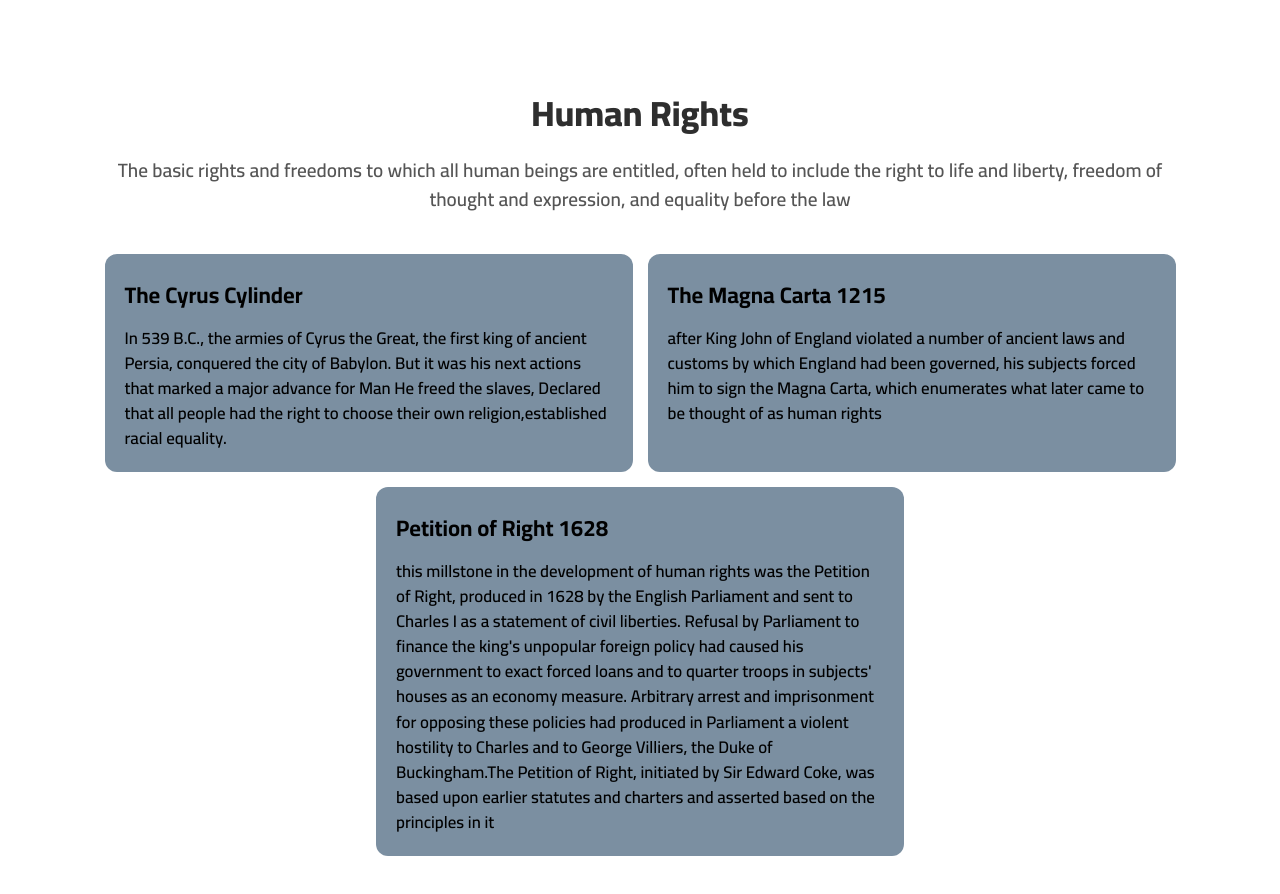
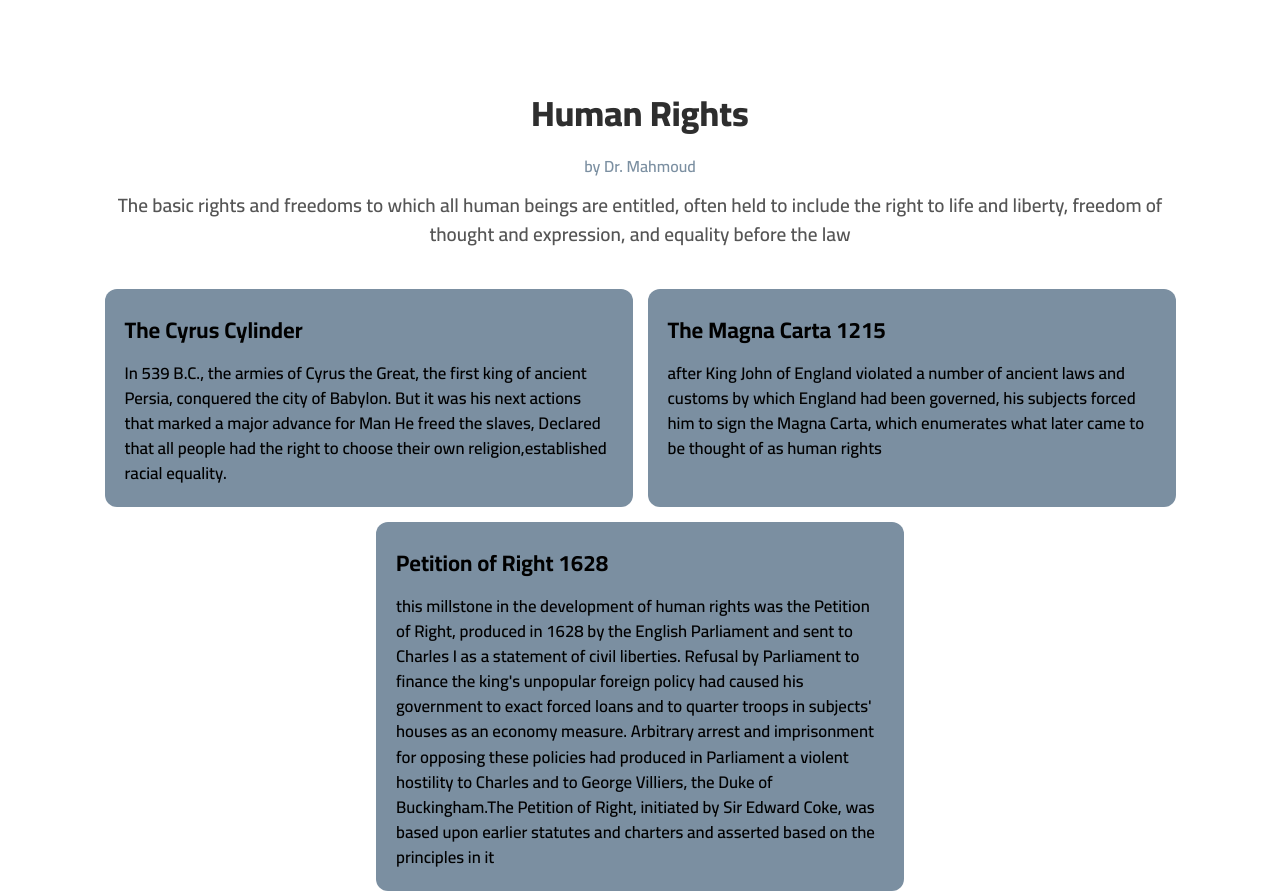
Before and after one commit to MRTM4M/hosis, a plain HTML site: page index.html in a window 1280 px wide. Shown: the top 894 px of the page. Drawn offline with Linux system fonts and the light colour scheme.

Commit message:
Add files via upload

```diff
--- a/index.html
+++ b/index.html
@@ -13,9 +13,11 @@
 </head>
 <body>
     <div class="section base">
+
         <div class="container">
-            <div class="main_heading">
+            <div class="main_heading doc">
                 <div class="heading">Human Rights</div>
+                <div class="author">by Dr. Mahmoud</div>
                 <div class="paragraph">The basic rights and freedoms to which all human beings are entitled, often held to include the right to life and liberty, freedom of thought and expression, and equality before the law</div>
             </div>
             <div class="key_point">
--- a/main.css
+++ b/main.css
@@ -59,6 +59,14 @@ html{
         font-size: 1.7rem;
     }
 }
+.author{
+    margin-top: -5px;
+    margin-bottom: 10px;
+    font-size: 1rem;
+    font-weight: 600;
+    color: var(--Secondary);
+}
+
 .main_heading .paragraph{
     font-size: 1.2rem;
     line-height: 1.5;
```
